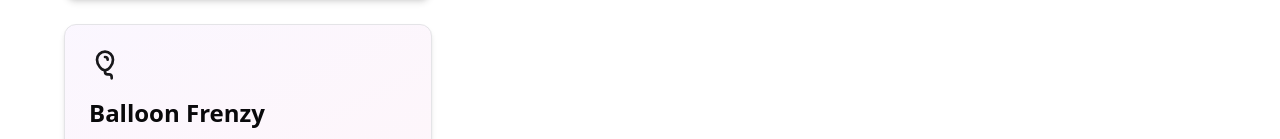
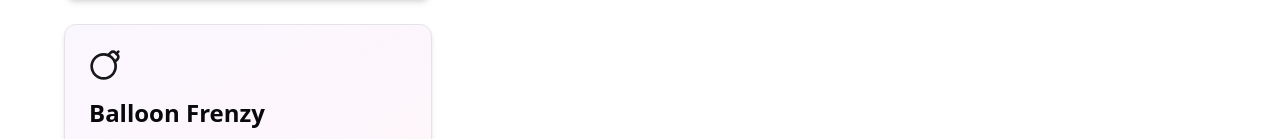
Before and after one commit to SyntaxSavvy-pixel/playful-interactopia, a React (Vite) app: page / in a window 1280 px wide. Shown: the part 386-525 px from the top of the page. Built offline with nearby package versions, Linux system fonts and the light colour scheme.

Commit message:
Fix import error for Balloon icon
Resolved the import issue for the 'Balloon' icon from the 'lucide-react' module in src/pages/Index.tsx, which was causing runtime and TypeScript errors.
[skip gpt_engineer]

```diff
--- a/src/pages/Index.tsx
+++ b/src/pages/Index.tsx
@@ -1,5 +1,5 @@
 import { Link } from "react-router-dom";
-import { Paintbrush, Hash, MousePointer, Balloon } from "lucide-react";
+import { Paintbrush, Hash, MousePointer, Bomb } from "lucide-react";
 
 const experiments = [
   {
@@ -26,7 +26,7 @@ const experiments = [
   {
     title: "Balloon Frenzy",
     description: "Pop balloons in this addictive arcade game",
-    icon: <Balloon className="w-8 h-8" />,
+    icon: <Bomb className="w-8 h-8" />,
     path: "/balloon-frenzy",
     color: "from-purple-500 to-pink-500"
   }
```
